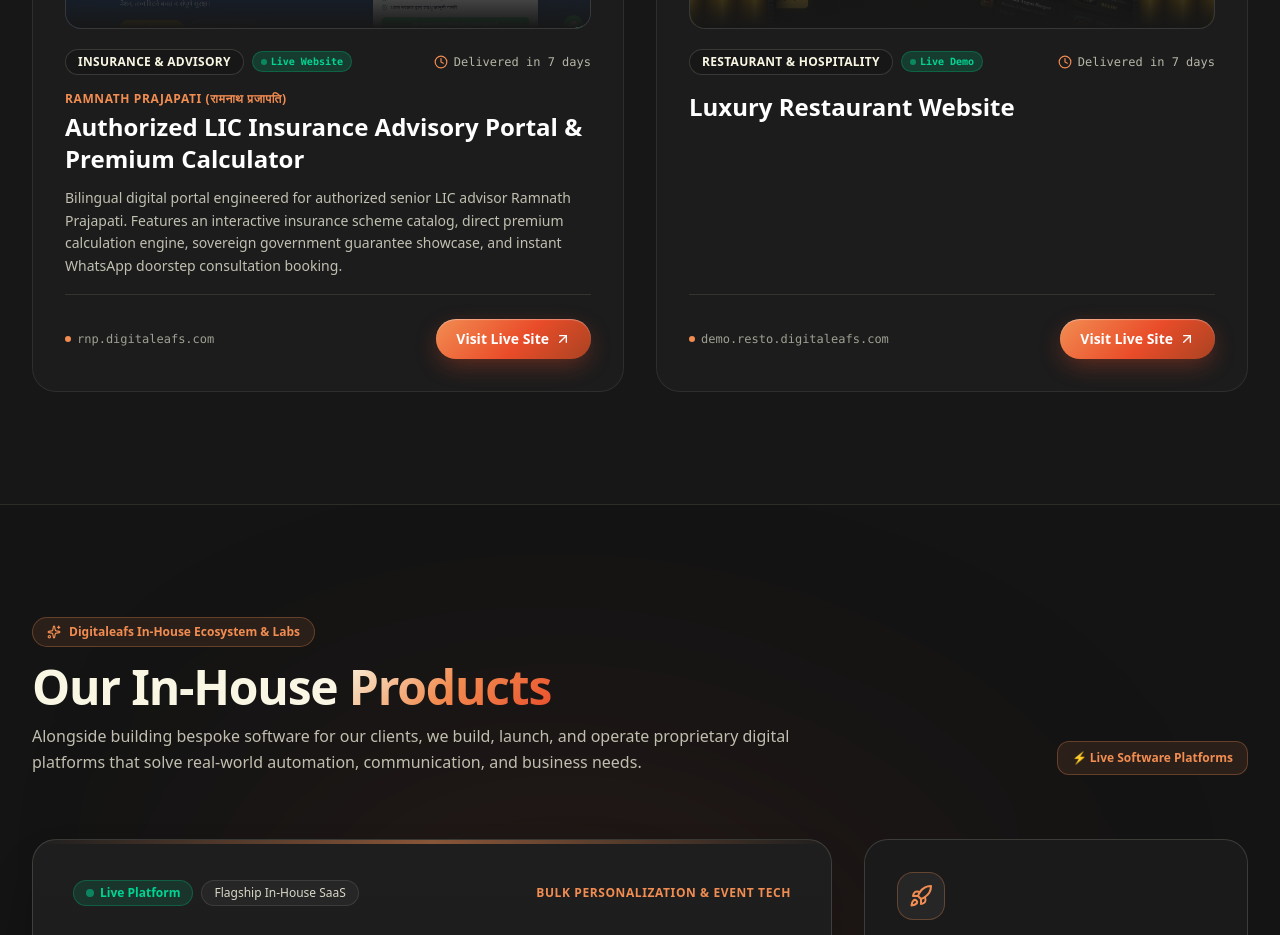
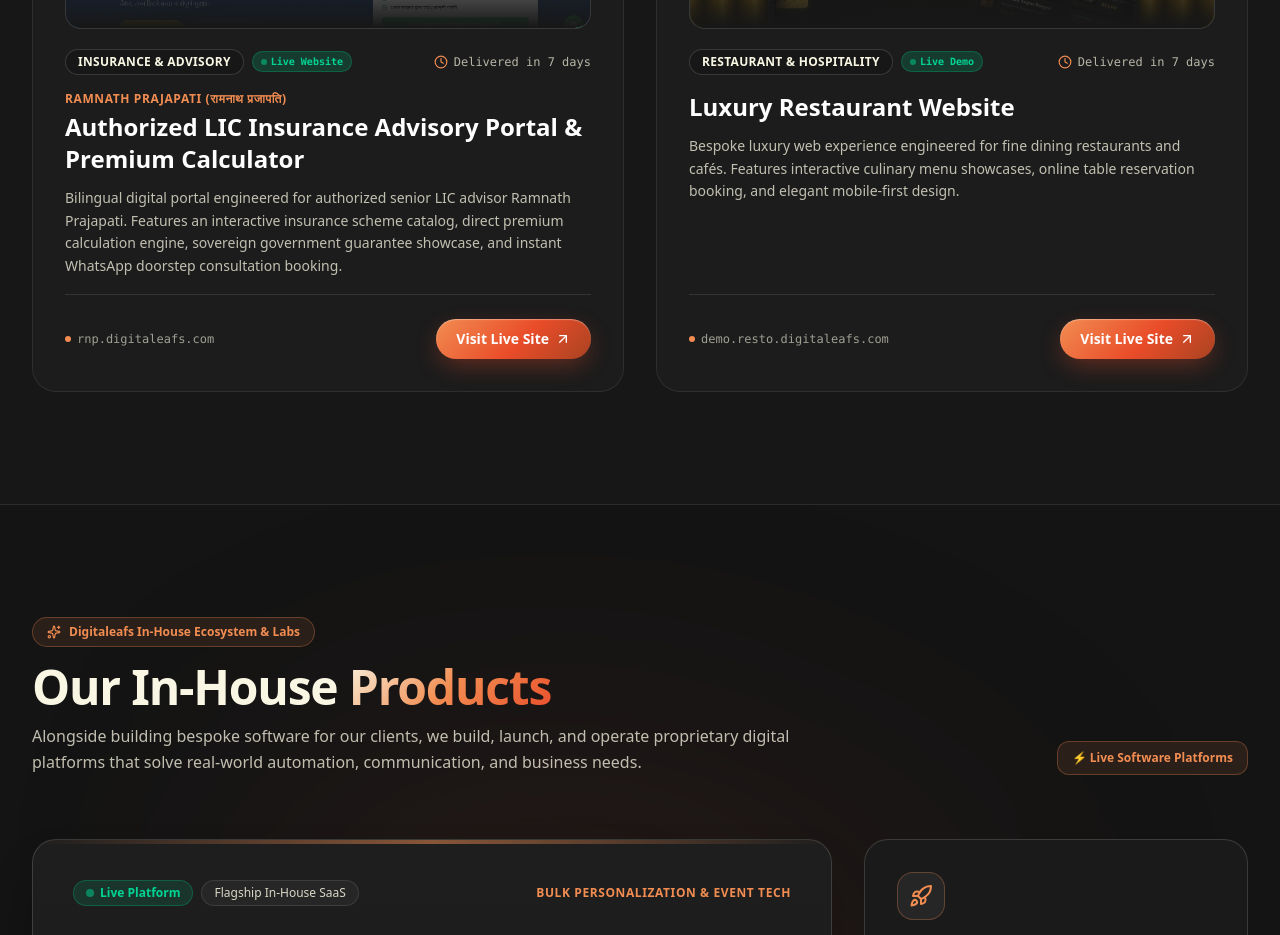
Before and after one commit to bipinkumar87/digitaleafs, a Next.js app: page / in a window 1280 px wide. Shown: the part 6620-7555 px from the top of the page. Built offline with nearby package versions, Linux system fonts and the light colour scheme; no server answers.

Commit message:
feat(projects): add clean description for Luxury Restaurant Website

```diff
--- a/src/components/CaseStudies.tsx
+++ b/src/components/CaseStudies.tsx
@@ -43,6 +43,8 @@ export default function CaseStudies() {
       tag: "Restaurant & Hospitality",
       category: "local",
       title: "Luxury Restaurant Website",
+      description:
+        "Bespoke luxury web experience engineered for fine dining restaurants and cafés. Features interactive culinary menu showcases, online table reservation booking, and elegant mobile-first design.",
       url: "https://demo.resto.digitaleafs.com/",
       displayUrl: "demo.resto.digitaleafs.com",
       image: "/img/resto-preview.jpg",
```
